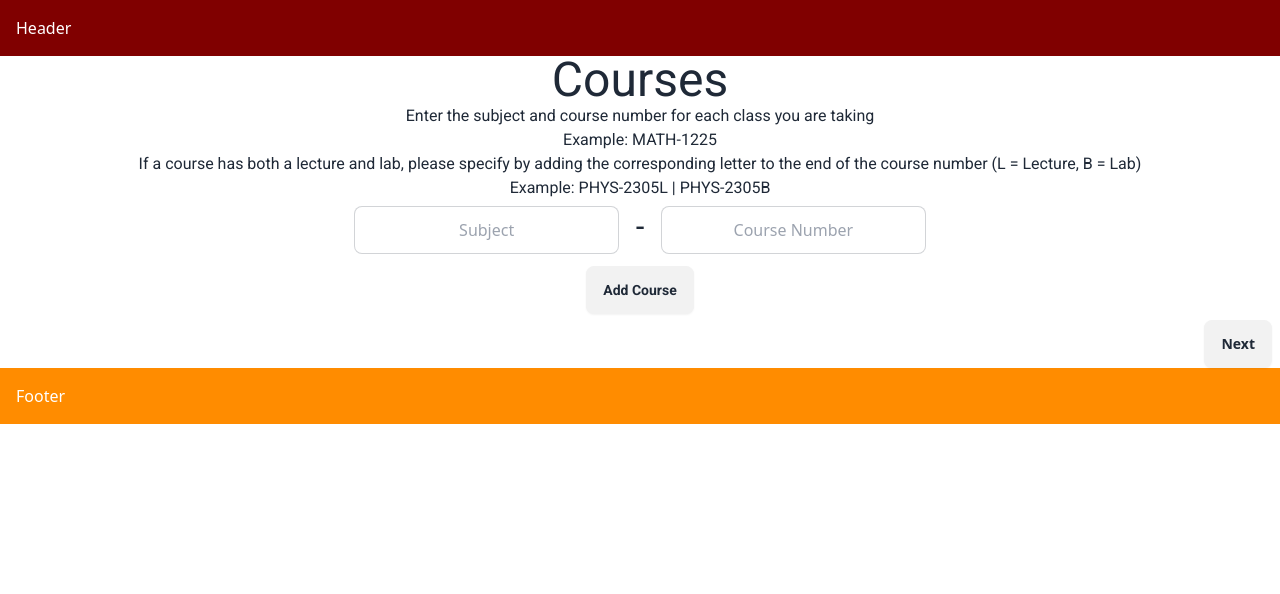
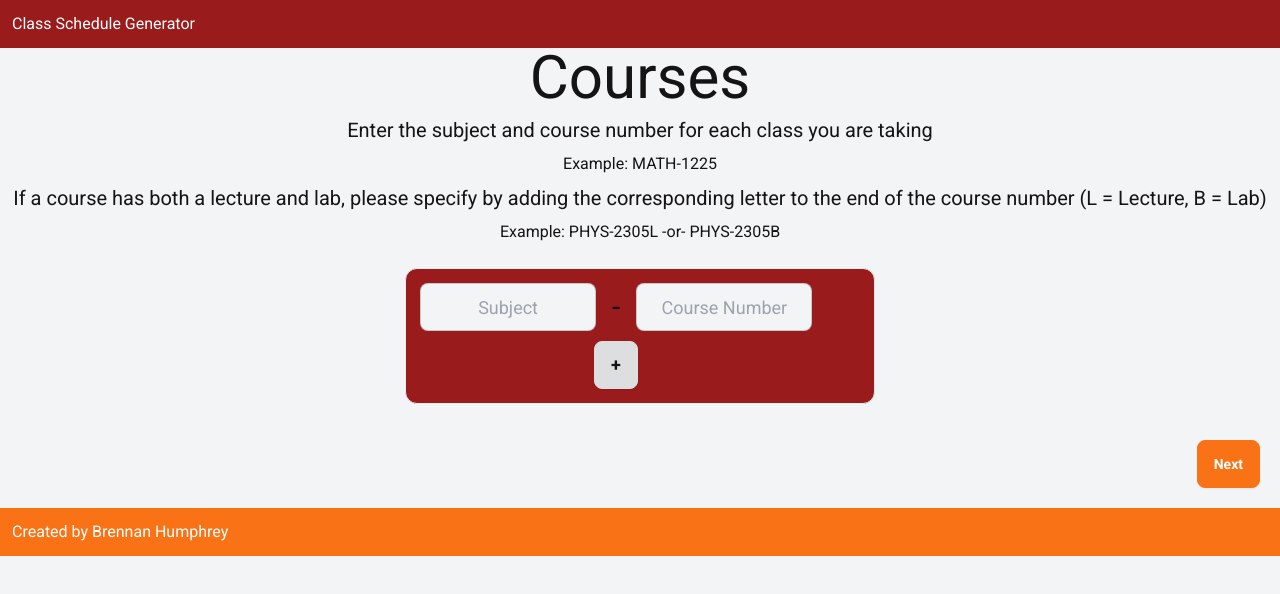
Before and after one commit to brennanh07/courseflow, a Next.js app in the folder frontend/: page / in a window 1280 px wide. Shown: the top 594 px of the page. Built offline with nearby package versions, Linux system fonts and the light colour scheme.

Commit message:
css styling

```diff
--- a/frontend/src/app/CourseInputSection.tsx
+++ b/frontend/src/app/CourseInputSection.tsx
@@ -37,18 +37,27 @@ export default function CourseInputSection({
   };
 
   return (
-    <div>
-      <h1 className="font-main text-5xl text-center">Courses</h1>
-      <h4 className="font-main text-center">Enter the subject and course number for each class you are taking</h4>
-      <h5 className="font-main text-center">Example: MATH-1225</h5>
-      <h4 className="font-main text-center">
+    <div className="flex justify-center items-center flex-col gap-y-2">
+      <h1 className="font-main text-6xl">Courses</h1>
+      <h4 className="font-main text-xl">
+        Enter the subject and course number for each class you are taking
+      </h4>
+      <h5 className="font-main">Example: MATH-1225</h5>
+      <h4 className="font-main text-xl">
         If a course has both a lecture and lab, please specify by adding the
         corresponding letter to the end of the course number (L = Lecture, B =
         Lab)
       </h4>
-      <h5 className="font-main text-center">Example: PHYS-2305L | PHYS-2305B</h5>
+      <h5 className="font-main">
+        Example: PHYS-2305L -or- PHYS-2305B
+      </h5>
+
+      <div className="border bg-red-800 rounded-xl w-fit object-center flex flex-col p-3.5 gap-y-2.5 my-4">
         {courses.map((course, index) => (
-        <div className="text-center" key={index}>
+          <div
+            className="flex justify-center items-center"
+            key={index}
+          >
             <input
               type="text"
               placeholder="Subject"
@@ -56,9 +65,9 @@ export default function CourseInputSection({
               onChange={(e) =>
                 handleCourseChange(index, "subject", e.target.value)
               }
-            className="input input-bordered max-w-xs text-center my-1.5"
+              className="font-main text-lg input input-bordered max-w-xs text-center w-44"
             />
-          <span className = "mx-4 text-3xl">-</span>
+            <span className="mx-4 text-3xl">-</span>
             <input
               type="text"
               placeholder="Course Number"
@@ -66,22 +75,30 @@ export default function CourseInputSection({
               onChange={(e) =>
                 handleCourseChange(index, "courseNumber", e.target.value)
               }
-            className="input input-bordered max-w-xs text-center"
+              className="font-main text-lg input input-bordered max-w-xs text-center w-44"
             />
-          {courses.length > 1 && index > 0 && (
-            <button className="font-main btn mx-2" onClick={() => removeCourse(index)}>
-              Remove
+            {courses.length > 1 && index > 0 ? (
+              <button
+                className="font-main btn text-xl ml-2"
+                onClick={() => removeCourse(index)}
+              >
+                -
               </button>
+            ) : (
+              <div className="ml-2" style={{ visibility: "hidden" }}>
+                <button className="font-main btn">-</button>
+              </div>
             )}
           </div>
         ))}
         {courses.length < 8 && (
           <div className="flex justify-center">
-          <button className="font-main btn my-1.5" onClick={addCourse}>
-            Add Course
+            <button className="font-main btn mr-12 text-lg" onClick={addCourse}>
+              +
             </button>
           </div>
         )}
       </div>
+    </div>
   );
 }
--- a/frontend/src/app/layout.tsx
+++ b/frontend/src/app/layout.tsx
@@ -17,26 +17,14 @@ export default function RootLayout({
   children: React.ReactNode;
 }) {
   return (
-    <html data-theme="light" lang="en">
-      <body>
-        <header
-          style={{
-            color: "white",
-            backgroundColor: "maroon",
-            padding: "1rem",
-          }}
-        >
-          Header
+    <html data-theme="mytheme" lang="en">
+      <body className="font-main text-">
+        <header className="bg-primary text-white font-main h-12 flex justify-left items-center pl-3">
+          Class Schedule Generator
         </header>
         {children}
-        <footer
-          style={{
-            color: "white",
-            backgroundColor: "darkorange",
-            padding: "1rem",
-          }}
-        >
-          Footer
+        <footer className="bg-secondary text-white font-main h-12 flex justify-left items-center pl-3">
+          Created by Brennan Humphrey
         </footer>
       </body>
     </html>
--- a/frontend/src/app/page.tsx
+++ b/frontend/src/app/page.tsx
@@ -51,7 +51,7 @@ export default function Home() {
 
   return (
     <div>
-      <main>
+      <div className="flex justify-center">
         {step === 1 && (
           <CourseInputSection courses={courses} setCourses={setCourses} />
         )}
@@ -64,18 +64,22 @@ export default function Home() {
             setPreferences={setPreferences}
           />
         )}
+      </div>
 
-        {step < 4 && (
-          <div className="text-right">
-            {step > 1 && <button className="btn mx-2" onClick={handlePrevious}>Previous</button>}
-            <button className="btn mr-2" onClick={handleNext}>
-              {step === 3 ? "Generate Schedules" : "Next"}
+      {step < 4 && (
+        <div className="flex justify-end m-5 space-x-3">
+          {step > 1 && (
+            <button className="btn" onClick={handlePrevious}>
+              Previous
             </button>
-          </div>
-        )}
+          )}
+          <button className="btn btn-secondary text-white" onClick={handleNext}>
+            {step === 3 ? "Generate Schedules" : "Next"}
+          </button>
+        </div>
+      )}
 
-        {step === 4 && <div>{/* Display schedules */}</div>}
-      </main>
+      {step === 4 && <div>{/* Display schedules */}</div>}
     </div>
   );
 }
--- a/frontend/tailwind.config.ts
+++ b/frontend/tailwind.config.ts
@@ -19,7 +19,28 @@ const config: Config = {
     require('daisyui')
   ],
   daisyui: {
-    themes: ["light", "dark"]
+    themes: ["light", "dark", {
+      mytheme: {
+
+"primary": "#991b1b",
+
+"secondary": "#f97316",
+
+"accent": "#f3f4f6",
+
+"neutral": "#f3f4f6",
+
+"base-100": "#f3f4f6",
+
+"info": "#f3f4f6",
+
+"success": "#f3f4f6",
+
+"warning": "#111827",
+
+"error": "#111827",
+        },
+      },]
   },
 
 };
```
Lines whose indentation alone changed are shown as unchanged.
